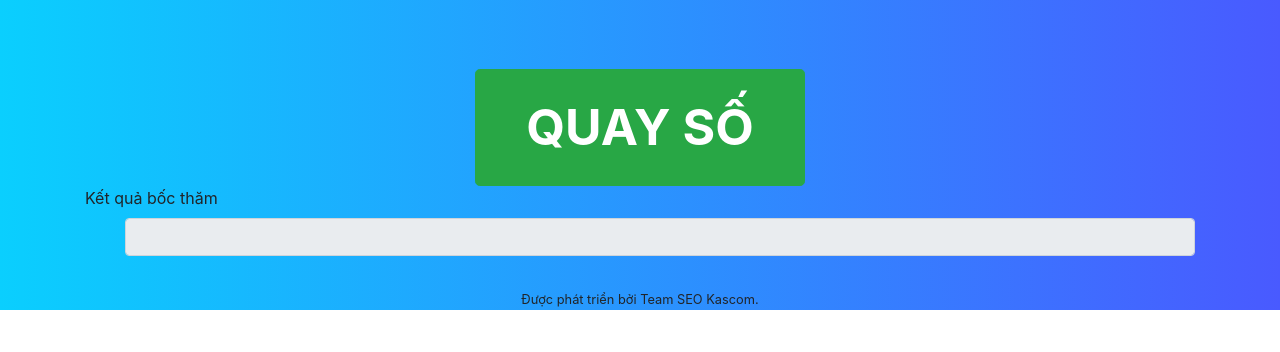
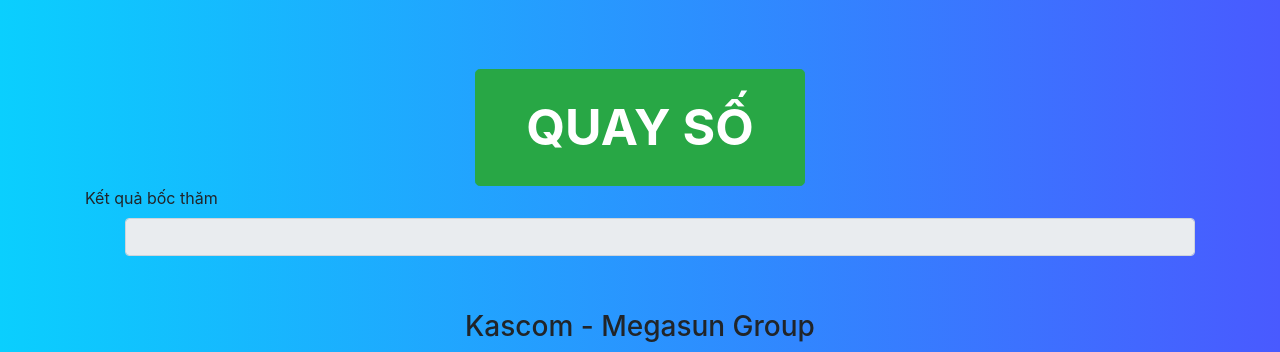
Before and after one commit to megasungroup/megasungroup, a plain HTML site: page index.html in a window 1280 px wide. Shown: the part 504-856 px from the top of the page. Before the commit the page ends 814 px from the top, so only its background shows below. Drawn offline with nearby package versions, Linux system fonts and the light colour scheme.

Commit message:
Update index.html

```diff
--- a/index.html
+++ b/index.html
@@ -179,7 +179,8 @@
             <textarea name="excludes" id="excludes" class="form-control" rows="4"></textarea>
         </div>
         <footer id="footer">
-            <small>Được phát triển bởi Team SEO Kascom.</small>
+            <br>
+            <h3>Kascom - Megasun Group</h3>
         </footer>
         <audio preload="auto" id="bg-sound" src="https://tbit.vn/cdn/chiec-non-ky-dieu.mov" loop />
     </div>
```
